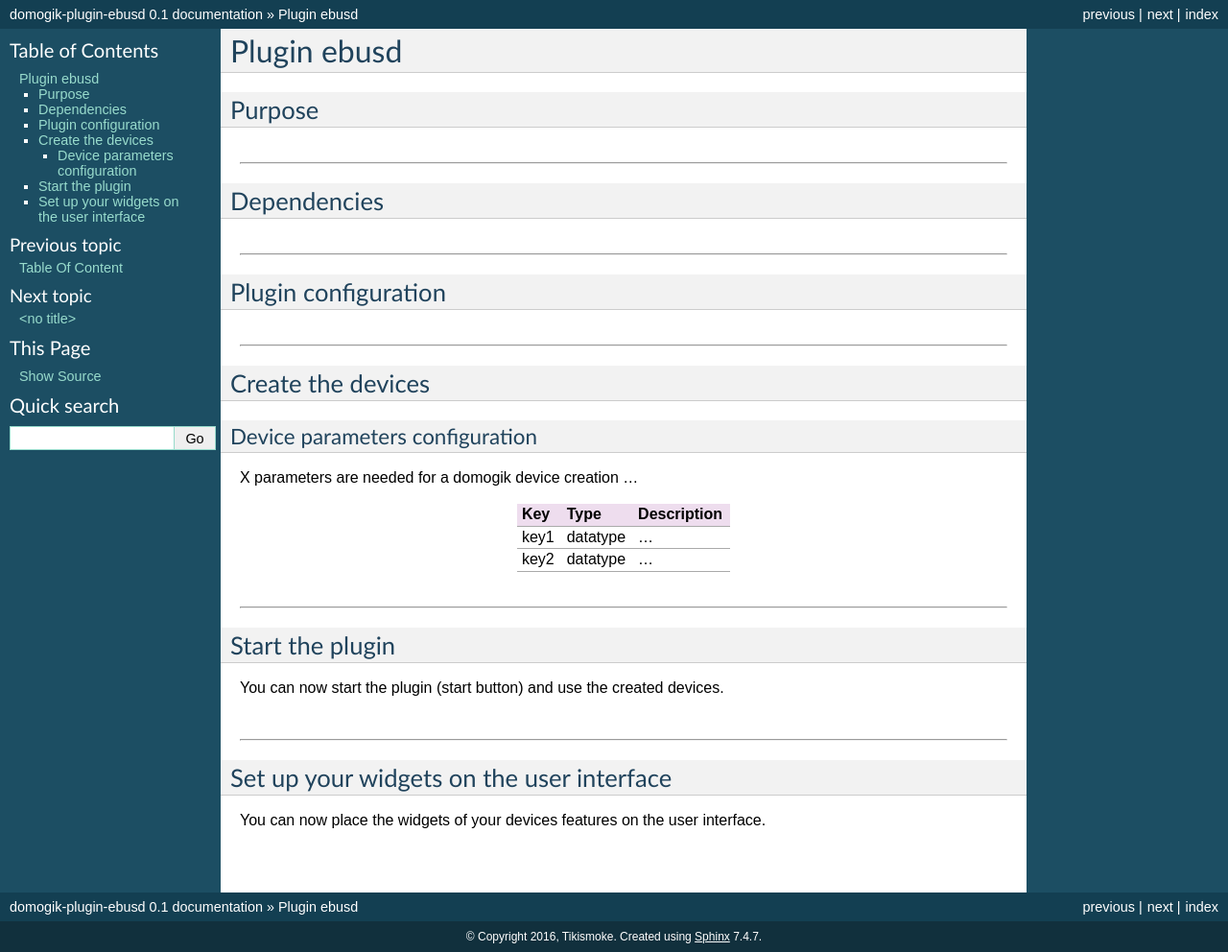
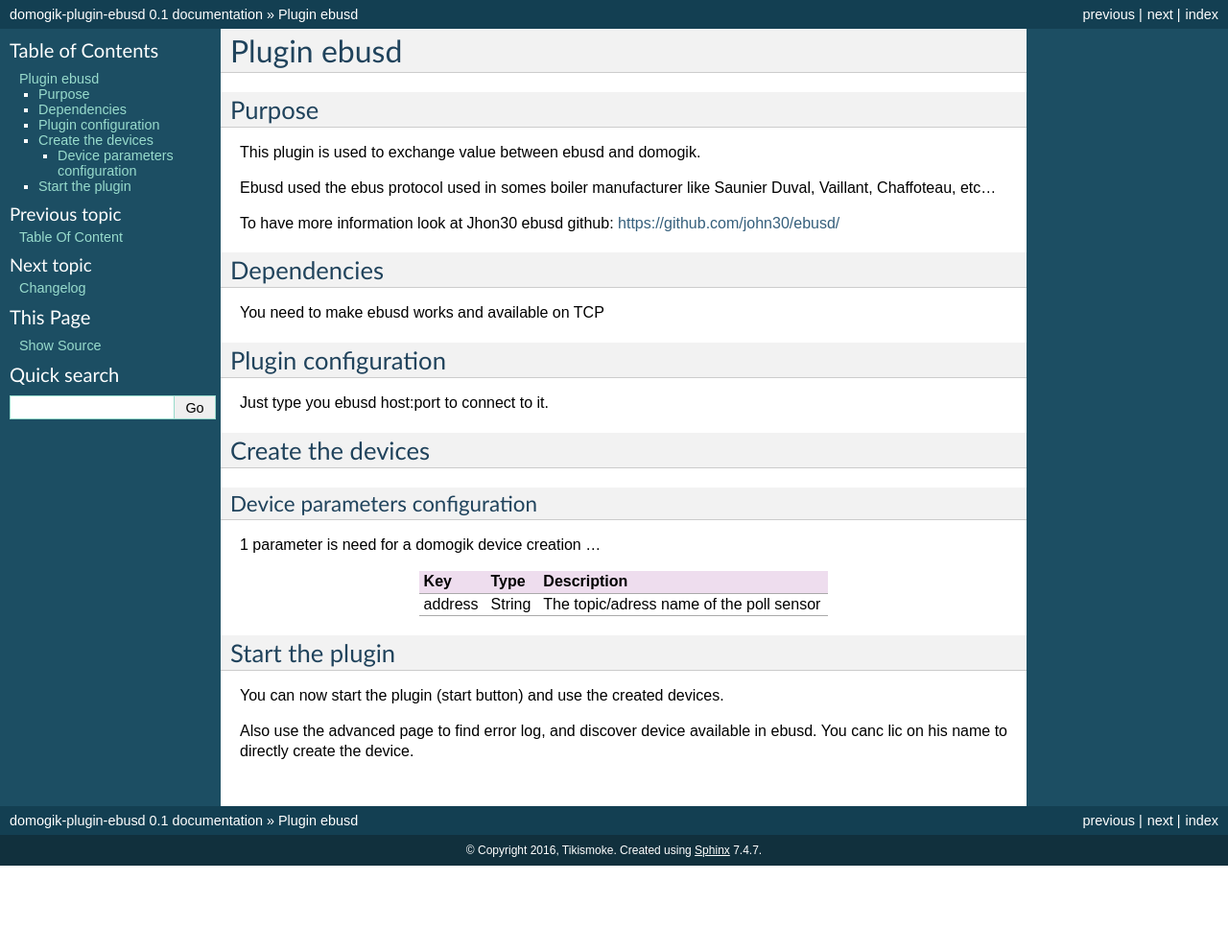
Before and after one commit to tikismoke/domogik-plugin-ebusd, a Sphinx documentation site: the page built from docs/ebusd.txt, in a window 1280 px wide. Shown: the whole page at 96% size. Built offline with Sphinx 7.4.7, drawn with Linux system fonts in a browser that asks for light colours; after the commit the page ends 902 px from its top, so only the background shows below that.

Commit message:
Docs and changelog

```diff
--- a/docs/ebusd.txt
+++ b/docs/ebusd.txt
@@ -7,26 +7,22 @@ Plugin ebusd
 Purpose
 =======
 
-.. raw:: html
+This plugin is used to exchange value between ebusd and domogik.
 
-   <br />
-   <hr>
+Ebusd used the ebus protocol used in somes boiler manufacturer like Saunier Duval, Vaillant, Chaffoteau, etc...
+
+To have more information look at Jhon30 ebusd github: https://github.com/john30/ebusd/
+
 
 Dependencies
 ============
 
-.. raw:: html
-
-   <br />
-   <hr>
+You need to make ebusd works and available on TCP
 
 Plugin configuration
 ====================
 
-.. raw:: html
-
-   <br />
-   <hr>
+Just type you ebusd host:port to connect to it.
 
 Create the devices
 ==================
@@ -34,38 +30,20 @@ Create the devices
 Device parameters configuration
 -------------------------------
 
-X parameters are needed for a domogik device creation ...
+1 parameter is need for a domogik device creation ...
 
 
 ===================== =========================== ======================================================================
 Key                   Type                        Description
 ===================== =========================== ======================================================================
-key1                  datatype                    ...
---------------------- --------------------------- ----------------------------------------------------------------------
-key2                  datatype                    ...
+address               String                      The topic/adress  name of the poll sensor
 ===================== =========================== ======================================================================
 
 
-.. raw:: html
-
-   <br />
-   <hr>
 
 Start the plugin
 ================
 
 You can now start the plugin (start button) and use the created devices.
 
-.. raw:: html
-
-   <br />
-   <hr>
-
-Set up your widgets on the user interface
-=========================================
-
-You can now place the widgets of your devices features on the user interface.
-
-.. raw:: html
-
-   <br />
+Also use the advanced page to find error log, and discover device available in ebusd. You canc lic on his name to directly create the device.
--- a/docs/index.txt
+++ b/docs/index.txt
@@ -7,6 +7,4 @@ Table Of Content
 .. toctree::
 
     /ebusd
-    /dev
-    /tests
     /changelog
```
Also changed, not shown: docs/changelog.txt (+7 -0 lines), docs/tests.txt (deleted).
